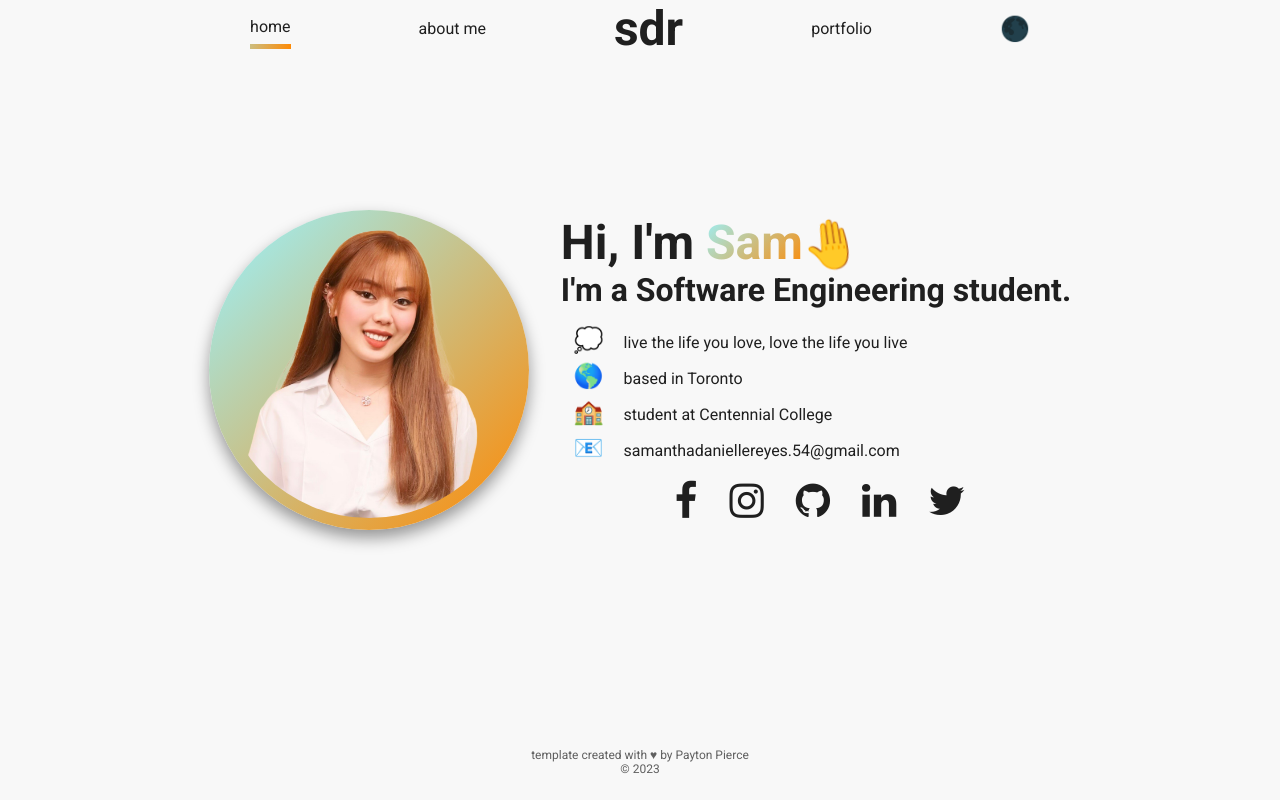
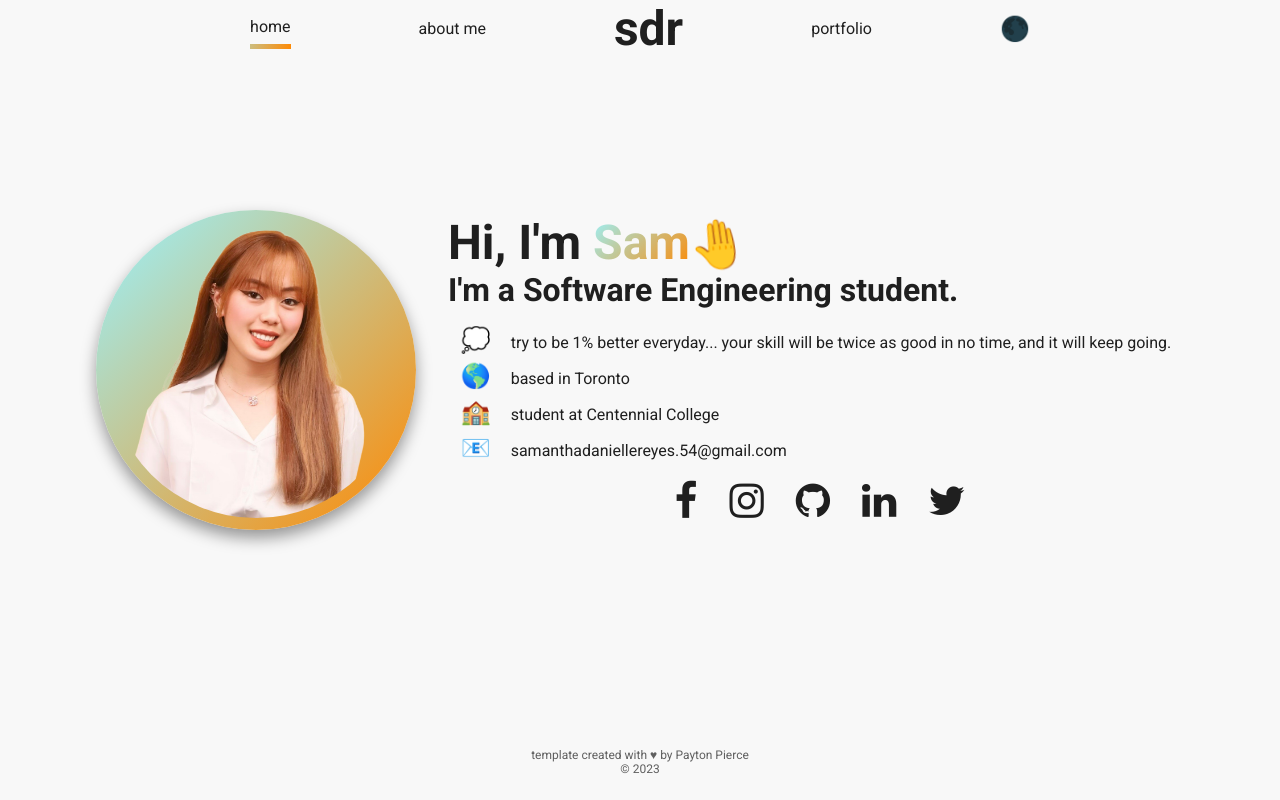
Before and after one commit to sarcasammm/Assignment-1, a React (Create React App) app: page / in a window 1280 px wide. Built offline with nearby package versions, Linux system fonts and the light colour scheme; the HTML template or start-up script is replaced by a standard one.

Commit message:
Changed my mission statement

```diff
--- a/src/info/Info.js
+++ b/src/info/Info.js
@@ -19,7 +19,7 @@ export const info = {
     miniBio: [
         {
             emoji: '💭',
-            text: 'live the life you love, love the life you live'
+            text: 'try to be 1% better everyday... your skill will be twice as good in no time, and it will keep going.'
         },
         {
             emoji: '🌎',
```
